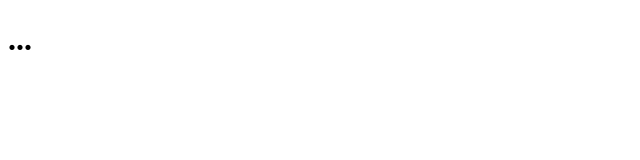
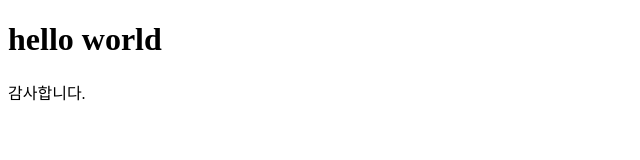
Before and after one commit to seoyeon2/seoyeon2.github.io, a plain HTML site: page index.html in a window 1280 px wide. Shown: the whole page, without its empty margins (0-640 px from the left). Drawn offline with Linux system fonts and the light colour scheme.

Commit message:
테스트입니다.
아직 화면에 아무것도 나타나지 않아서 html의 기본 포맷을 바꿔보았음.

```diff
--- a/index.html
+++ b/index.html
@@ -1,5 +1,11 @@
 <!doctype html>
+<html>
+<head>
 <meta charset="utf-8">
-<title>..</title>
+<title>인덱스입니다.</title>
+</head>
 
-<h1>...</h1>
+
+<h1>hello world</h1>
+<p>감사합니다.</p>
+</html>
```
